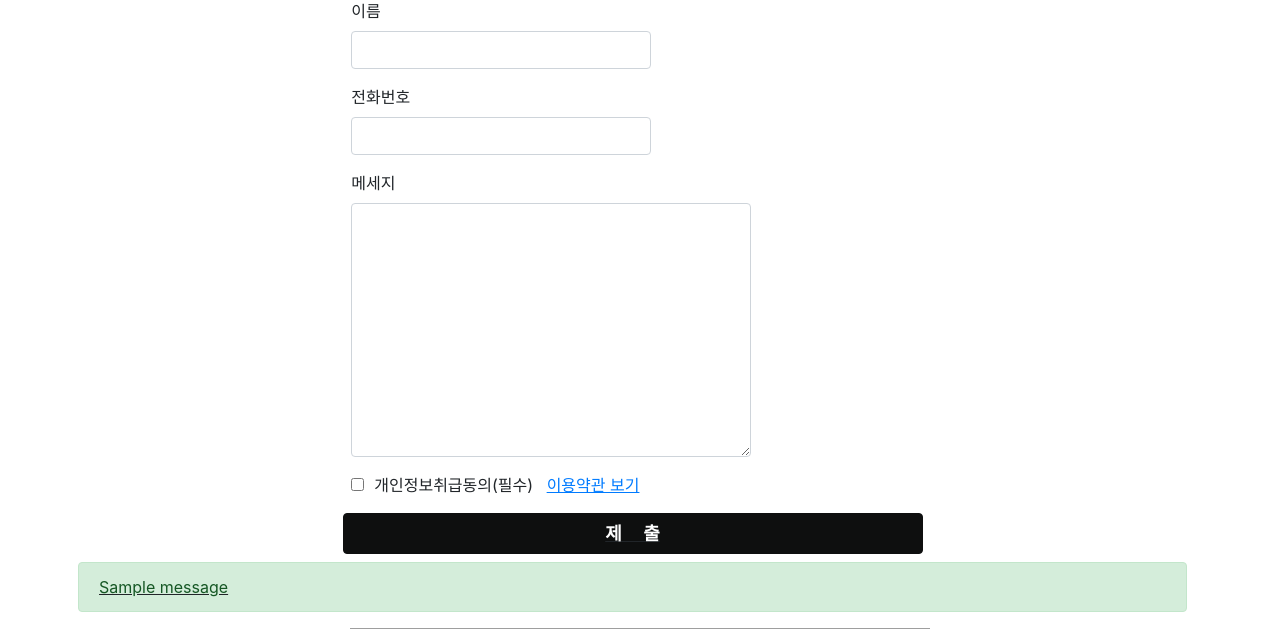
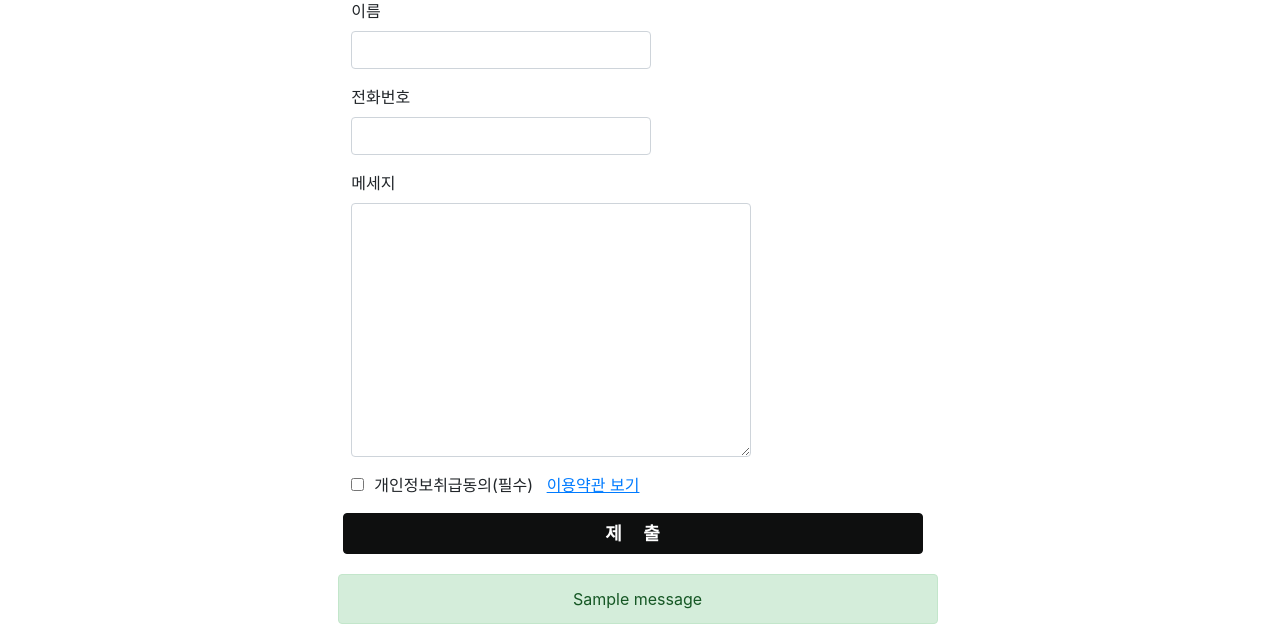
Before and after one commit to Hwang4506/hddb, a Django app: page /main/info/create/ in a window 1280 px wide. Shown: the part 317-946 px from the top of the page. Run offline with Django 3.2, Linux system fonts and the light colour scheme; tables that the repository leaves empty hold one stand-in row (values such as "Sample post"); one stand-in notice (Sample message) is shown; grey boxes are pictures that could not be loaded.

Commit message:
DB 최종

```diff
--- a/templates/main/info_form.html
+++ b/templates/main/info_form.html
@@ -21,7 +21,7 @@ input[type=number] {
         {% csrf_token %}
         <!-- 오류표시 Start -->
         {% if form.errors %}
-            <div class="alert alert-danger" role="alert">
+            <div class="alert alert-danger" role="alert" style="left: 20px;">
             {% for field in form %}
                 {% if field.errors %}
                 <strong>{{ field.label }}</strong>
@@ -48,7 +48,7 @@ input[type=number] {
                       id="message" rows="10" style="width:400px">{{ form.message.value|default_if_none:'' }}</textarea>
         </div>
         <div class="form-group" style="position:relative; margin-left:25%;">
-            <input type="checkbox" name="agree" id="agree" value="yes"><label for="agree" style="margin : auto auto auto 10px;">개인정보취급동의(필수)</label>&nbsp&nbsp&nbsp<a href="#agreescroll" onclick="window.open('https://www.replyalba.co.kr/intros/hiHyundai/term.html','이용약관','width=500 height=500')"><U>이용약관 보기</a>
+            <input type="checkbox" name="agree" id="agree" value="yes"><label for="agree" style="margin : auto auto auto 10px;">개인정보취급동의(필수)</label>&nbsp&nbsp&nbsp<a href="#agreescroll" onclick="window.open('https://www.replyalba.co.kr/intros/hiHyundai/term.html','이용약관','width=500 height=500')"><U>이용약관 보기</U></a>
         </div>
         <div class="container-fluid text-center" >
         <button type="submit" class="btn btn-primary" style="display: block; margin: 0 auto;
@@ -56,7 +56,7 @@ input[type=number] {
         </div>
         {% if messages %}
             {% for message in messages %}
-                <div class="alert alert-{{ message.tags }} m-2" id="msg" role="alert">
+                <div class="alert alert-{{ message.tags }} container-fluid text-center" id="msg" role="alert" style="display: block; margin-top : 20px; width : 600px; left : 5px;">
                     {{ message }}
                 </div>
             {% endfor %}
```
